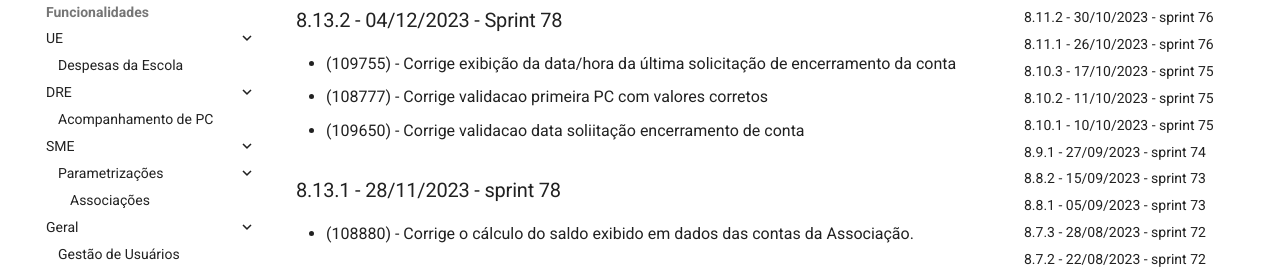
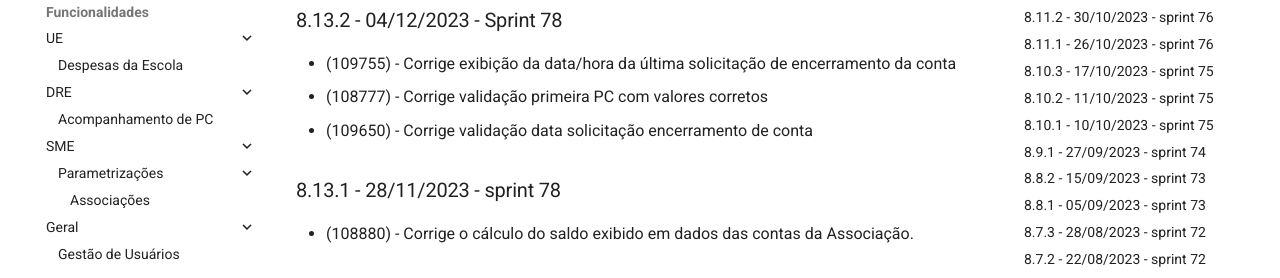
Before and after one commit to prefeiturasp/SME-PTRF-Docs, an MkDocs documentation site: the page built from docs/projeto/hotfixes_back.md, in a window 1280 px wide and 900 px high. Shown: the part 175-453 px from the top of the window. Built offline with MkDocs 1.6.1 and Material for MkDocs 9.7.7, drawn with Linux system fonts in a browser that asks for light colours; comment, search, counter and statistics services are not loaded.

Commit message:
Update hotfixes_back.md

```diff
--- a/docs/projeto/hotfixes_back.md
+++ b/docs/projeto/hotfixes_back.md
@@ -2,8 +2,8 @@
 
 ### 8.13.2 - 04/12/2023 - Sprint 78
 * (109755) - Corrige exibição da data/hora da última solicitação de encerramento da conta
-* (108777) - Corrige validacao primeira PC com valores corretos
-* (109650) - Corrige validacao data soliitação encerramento de conta
+* (108777) - Corrige validação primeira PC com valores corretos
+* (109650) - Corrige validação data solicitação encerramento de conta
 
 ### 8.13.1 - 28/11/2023 - sprint 78
 * (108880) - Corrige o cálculo do saldo exibido em dados das contas da Associação.
```
